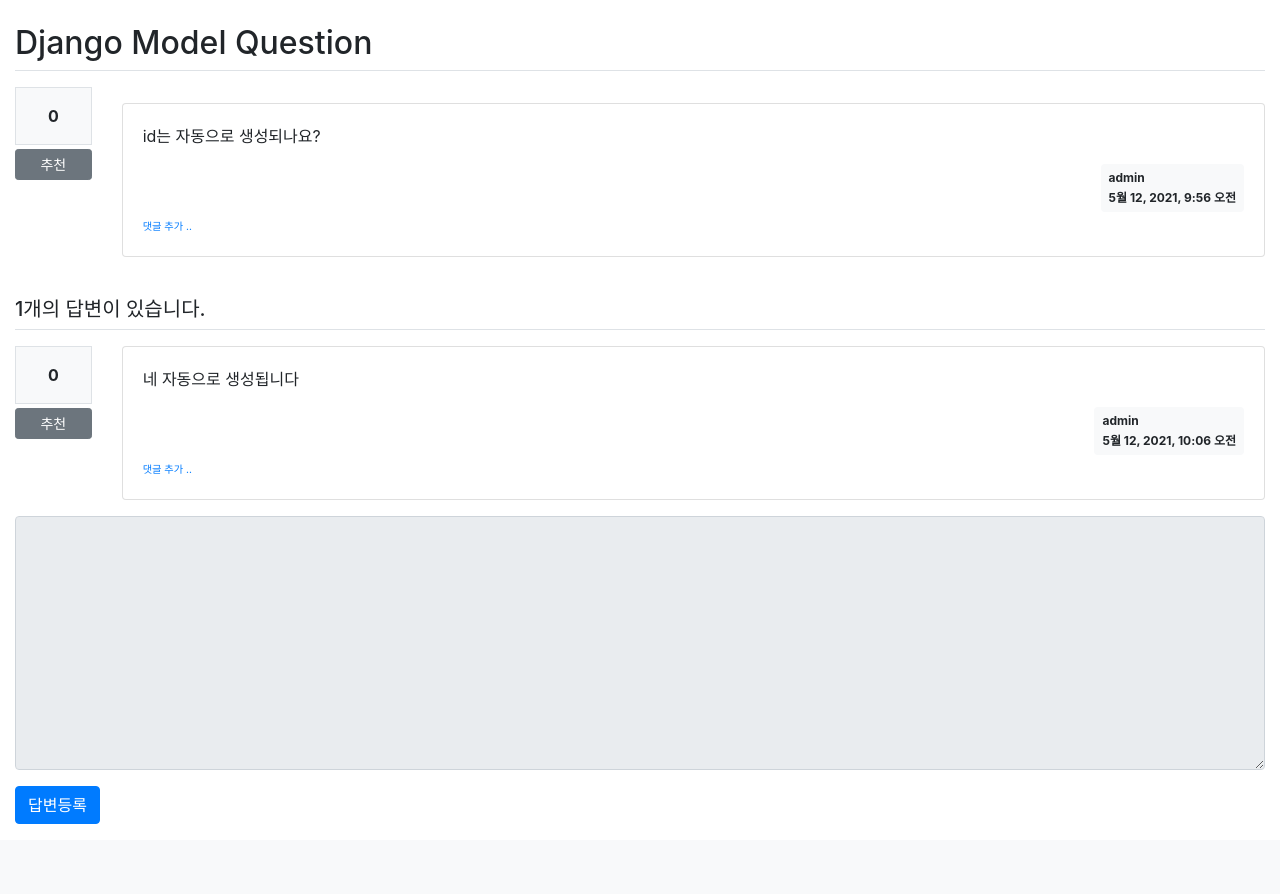
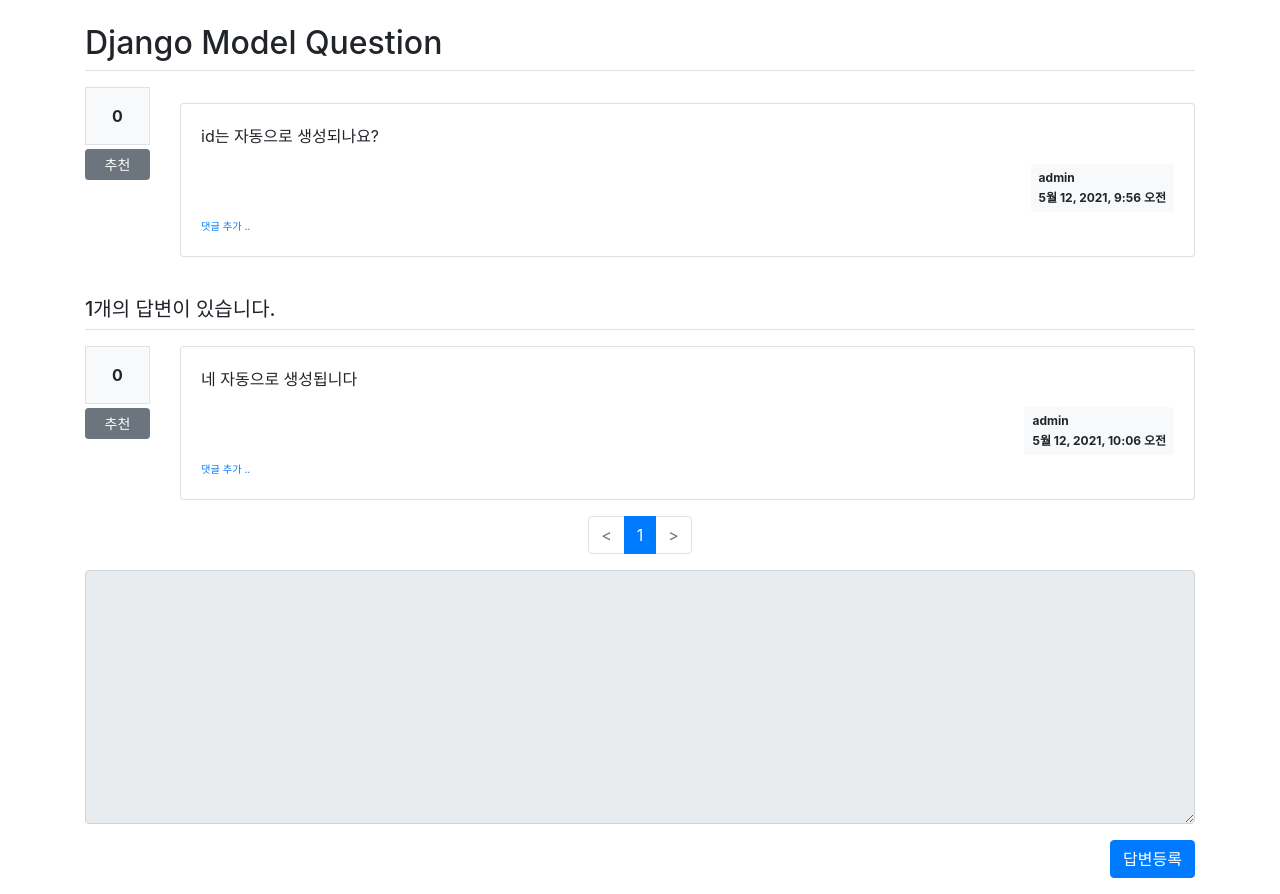
Before and after one commit to easy-know/django_study, a Django app: page /pybo/2/ in a window 1280 px wide. Shown: the part 57-951 px from the top of the page. Before the commit the page ends 881 px from the top, so only its background shows below. Run offline with Django 3.2, Linux system fonts and the light colour scheme; data comes from the database, SQL or seed files in the repository; both versions use the stored data as it was after the commit; some libraries are stand-ins or nearby versions.

Commit message:
답변 페이징 추가

```diff
--- a/pybo/models.py
+++ b/pybo/models.py
@@ -24,6 +24,9 @@ class Answer(models.Model):
     modify_date = models.DateTimeField(null=True, blank=True)
     voter = models.ManyToManyField(User, related_name='voter_answer')
 
+    def __str__(self):
+        return self.content
+
 
 class Comment(models.Model):
     author = models.ForeignKey(User, on_delete=models.CASCADE)
--- a/pybo/templatetags/pybo_filter.py
+++ b/pybo/templatetags/pybo_filter.py
@@ -13,7 +13,9 @@ def sub(value, arg):
 @register.filter()
 def mark(value):
     '''
-    "nl2br"은 줄바꿈 문자를 <br> 태그로 바꿔 주므로 <Enter>를 한 번만 눌러도 줄바꿈으로 인식한다. 만약 이 확장 도구를 사용하지 않으면 줄바꿈을 위해 줄 끝에 마크다운 문법인 스페이스를 2개를 연속으로 입력해야 할 것이다. "fenced_code"는 마크다운의 소스 코드 표현을 위해 적용했다
+    "nl2br"은 줄바꿈 문자를 <br> 태그로 바꿔 주므로 <Enter>를 한 번만 눌러도 줄바꿈으로 인식한다.
+    만약 이 확장 도구를 사용하지 않으면 줄바꿈을 위해 줄 끝에 마크다운 문법인 스페이스를 2개를 연속으로 입력해야 할 것이다.
+    "fenced_code"는 마크다운의 소스 코드 표현을 위해 적용했다
     '''
     extensions = ["nl2br", "fenced_code"]
     return mark_safe(markdown.markdown(value, extensions=extensions))
--- a/pybo/views/base_views.py
+++ b/pybo/views/base_views.py
@@ -1,7 +1,17 @@
+from django.core import paginator
 from django.core.paginator import Paginator
 from django.shortcuts import render, get_object_or_404
 from django.db.models import Q, Count
-from ..models import Question
+from ..models import Answer, Question
+
+'''
+annotate 함수는 Question 모델의 기존 필드인
+author, subject, content, create_date, modify_date, voter에 질문의 추천 수에
+해당하는 num_voter 필드를 임시로 추가해 주는 함수이다.
+
+order_by 함수에 두 개 이상의 인자가 전달되는 경우 1번째 항목부터 우선순위를 매긴다.
+즉, 추천 수가 같으면 최신순으로 정렬한다.
+'''
 
 
 def index(request):
@@ -12,7 +22,7 @@ def index(request):
     kw = request.GET.get('kw', '')  # 검색어
     so = request.GET.get('so', 'recent')  # 정렬기준
 
-    # 정렬
+   # 정렬
     if so == 'recommend':
         question_list = Question.objects.annotate(
             num_voter=Count('voter')).order_by('-num_voter', '-create_date')
@@ -29,12 +39,14 @@ def index(request):
             Q(author__username__icontains=kw) |  # 질문 글쓴이검색
             Q(answer__author__username__icontains=kw)  # 답변 글쓴이검색
         ).distinct()
+
     paginator = Paginator(question_list, 10)  # 페이지당 10개씩 보여주기
     page_obj = paginator.get_page(page)
 
     # page와 kw가 추가되었다.
     context = {'question_list': page_obj, 'page': page,
                'kw': kw, 'so': so}  # <------ so 추가
+
     return render(request, "pybo/question_list.html", context)
 
 
@@ -42,6 +54,13 @@ def detail(request, question_id):
     """
     pybo 내용 출력
     """
+    page = request.GET.get('page', '1')  # 페이지
+
     question = get_object_or_404(Question, pk=question_id)
-    context = {'question': question}
+    answer_list = Answer.objects.filter(question_id=question_id).annotate(
+        num_voter=Count('voter')).order_by('-num_voter', '-create_date')
+    paginator = Paginator(answer_list, 10)
+    page_obj = paginator.get_page(page)
+
+    context = {'question': question, 'answer_list': page_obj, 'page': page}
     return render(request, 'pybo/question_detail.html', context)
--- a/templates/pybo/question_detail.html
+++ b/templates/pybo/question_detail.html
@@ -1,7 +1,7 @@
 {% extends 'base.html' %}
 {% load pybo_filter %}
 {% block content %}
-    <div class="container-fluid my-3">
+    <div class="container my-3">
         <!-- 사용자오류 표시 -->
         {% if messages %}
             <div class="alert alert-danger my-3" role="alert">
@@ -88,7 +88,7 @@
             </div>
         </div>
         <h5 class="border-bottom my-3 py-2">{{question.answer_set.count}}개의 답변이 있습니다.</h5>
-        {% for answer in question.answer_set.all %}
+        {% for answer in answer_list %}
             <a name="answer_{{ answer.id }}"></a>
             <div class="row my-3">
                 <div class="col-1">
@@ -162,6 +162,44 @@
                 </div>
             </div>
         {% endfor %}
+        <!-- 페이징처리 시작 -->
+        <ul class="pagination justify-content-center">
+            <!-- 이전페이지 -->
+            {% if answer_list.has_previous %}
+            <li class="page-item">
+                <a class="page-link" href="?page={{ answer_list.previous_page_number }}"><</a>
+            </li>
+            {% else %}
+            <li class="page-item disabled">
+                <a class="page-link" tabindex="-1" aria-disabled="true" href="#"><</a>
+            </li>
+            {% endif %}
+            <!-- 페이지리스트 -->
+            {% for page_number in answer_list.paginator.page_range %}
+            {% if page_number >= answer_list.number|add:-4 and page_number <= answer_list.number|add:4 %}
+                {% if page_number == answer_list.number %}
+                <li class="page-item active" aria-current="page">
+                    <a class="page-link" href="?page={{ page_number }}">{{ page_number }}</a>
+                </li>
+                {% else %}
+                <li class="page-item">
+                    <a class="page-link" href="?page={{ page_number }}">{{ page_number }}</a>
+                </li>
+                {% endif %}
+            {% endif %}
+            {% endfor %}
+            <!-- 다음페이지 -->
+            {% if answer_list.has_next %}
+            <li class="page-item">
+                <a class="page-link" href="?page={{ answer_list.next_page_number }}">></a>
+            </li>
+            {% else %}
+            <li class="page-item disabled">
+                <a class="page-link" tabindex="-1" aria-disabled="true" href="#">></a>
+            </li>
+            {% endif %}
+        </ul>
+    <!-- 페이징처리 끝 -->
         <form
             action="{% url 'pybo:answer_create' question.id %}"
             method="post"
@@ -186,7 +224,7 @@
                     class="form-control"
                     rows="10"></textarea>
             </div>
-            <input type="submit" value="답변등록" class="btn btn-primary">
+            <input type="submit" value="답변등록" class="btn btn-primary float-right mb-3">
         </form>
     </div>
 {% endblock %}
```
Also changed, not shown: db.sqlite3.
